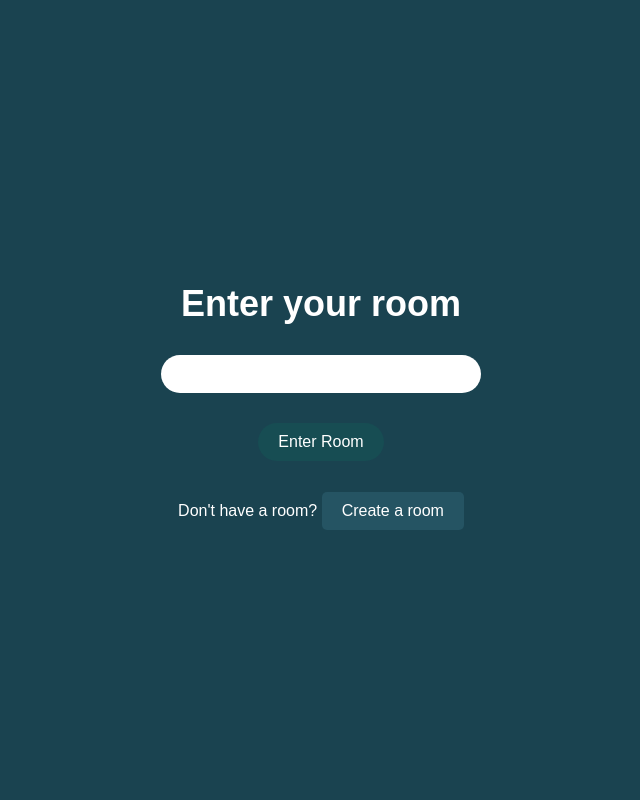
After one commit to YulianaHrynda/RoomMate, a Django app: page /room/enter_room/ in a window 1280 px wide. The commit adds this page. Shown: the whole page, without its empty margins (319-959 px from the left). Run offline with Django 5.2, Linux system fonts and the light colour scheme; a user stored in the database is signed in.

Commit message:
created entering in room

```diff
--- a/room/forms.py
+++ b/room/forms.py
@@ -5,3 +5,6 @@ class RoomForm(forms.ModelForm):
     class Meta:
         model = Room
         fields = ['name', 'number_of_people']
+
+class EnterRoomForm(forms.Form):
+    room_id = forms.UUIDField(label="Key of the room")
--- a/room/urls.py
+++ b/room/urls.py
@@ -3,4 +3,5 @@ from . import views
 
 urlpatterns = [
     path('create_room/', views.create_room, name='create_room'),
+    path('enter_room/', views.enter_room, name='enter_room'),
 ]
--- a/room/views.py
+++ b/room/views.py
@@ -1,6 +1,9 @@
-from django.shortcuts import render, redirect
+from django.shortcuts import render, redirect, get_object_or_404
 from django.contrib.auth.decorators import login_required
 from .forms import RoomForm
+from .forms import EnterRoomForm
+from .models import Room
+from userprofile.models import Profile
 
 @login_required
 def create_room(request):
@@ -14,3 +17,21 @@ def create_room(request):
     else:
         form = RoomForm()
     return render(request, 'create_room.html', {'form': form})
+
+@login_required
+def enter_room(request):
+    if request.method == 'POST':
+        form = EnterRoomForm(request.POST)
+        if form.is_valid():
+            room_id = form.cleaned_data['room_id']
+            try:
+                room = Room.objects.get(room_id=room_id)
+                profile = Profile.objects.get(user=request.user)
+                profile.rooms.add(room)
+                return redirect('profile')  # Assuming you have a profile page
+            except Room.DoesNotExist:
+                form.add_error('room_id', 'Room with this key does not exist.')
+    else:
+        form = EnterRoomForm()
+
+    return render(request, 'enter_room.html', {'form': form})
--- /dev/null
+++ b/static/css/enter_room.css
@@ -0,0 +1,63 @@
+body {
+    font-family: Arial, sans-serif;
+    background-color: #1A4350;
+    color: white;
+    margin: 0;
+    padding: 0;
+}
+
+.enter-room-container {
+    display: flex;
+    flex-direction: column;
+    justify-content: center;
+    align-items: center;
+    height: 100vh;
+    text-align: center;
+}
+
+h2 {
+    font-size: 36px;
+    margin-bottom: 20px;
+}
+
+.input-group {
+    margin-bottom: 20px;
+}
+
+input[type="text"], input[type="submit"] {
+    width: 300px;
+    padding: 10px;
+    margin: 10px 0;
+    font-size: 16px;
+    border: none;
+    border-radius: 20px;
+}
+
+button {
+    background-color: #174d53;
+    color: white;
+    border: none;
+    padding: 10px 20px;
+    border-radius: 20px;
+    cursor: pointer;
+    font-size: 16px;
+}
+
+button:hover {
+    background-color: #0c2e32;
+}
+
+.create-room-link {
+    display: inline-block;
+    margin-top: 15px;
+    padding: 10px 20px;
+    background-color: #255463;
+    color: white;
+    border-radius: 5px;
+    text-decoration: none;
+    font-size: 16px;
+}
+
+.create-room-link:hover {
+    background-color: #174d53;
+}
--- /dev/null
+++ b/templates/enter_room.html
@@ -0,0 +1,24 @@
+{% load static %}
+
+<!DOCTYPE html>
+<html lang="en">
+<head>
+    <meta charset="UTF-8">
+    <meta name="viewport" content="width=device-width, initial-scale=1.0">
+    <title>Enter Room</title>
+    <link rel="stylesheet" href="{% static 'css/enter_room.css' %}">
+</head>
+<body>
+    <div class="enter-room-container">
+        <h2>Enter your room</h2>
+        <form method="post">
+            {% csrf_token %}
+            <div class="input-group">
+                {{ form.room_id }}
+            </div>
+            <button type="submit">Enter Room</button>
+        </form>
+        <p>Don't have a room? <a href="{% url 'create_room' %}" class="create-room-link">Create a room</a></p>
+    </div>
+</body>
+</html>
--- a/templates/home.html
+++ b/templates/home.html
@@ -29,7 +29,7 @@
             <div class="links">
                 <a href="{% url 'create_room' %}">create room</a>
                 <span>|</span>
-                <a href="">enter room</a>
+                <a href="{% url 'enter_room' %}">enter room</a>
             </div>
         </div>
     </div>
--- a/templates/profile.html
+++ b/templates/profile.html
@@ -34,7 +34,7 @@
                         <li>{{ room }}</li>
                         {% endfor %}
                     </ul>
-                    <form action="" method="get">
+                    <form action="{% url 'enter_room' %}" method="get">
                         <button type="submit" class="add-room-button">Add room</button>
                     </form>
                 </div>
```
